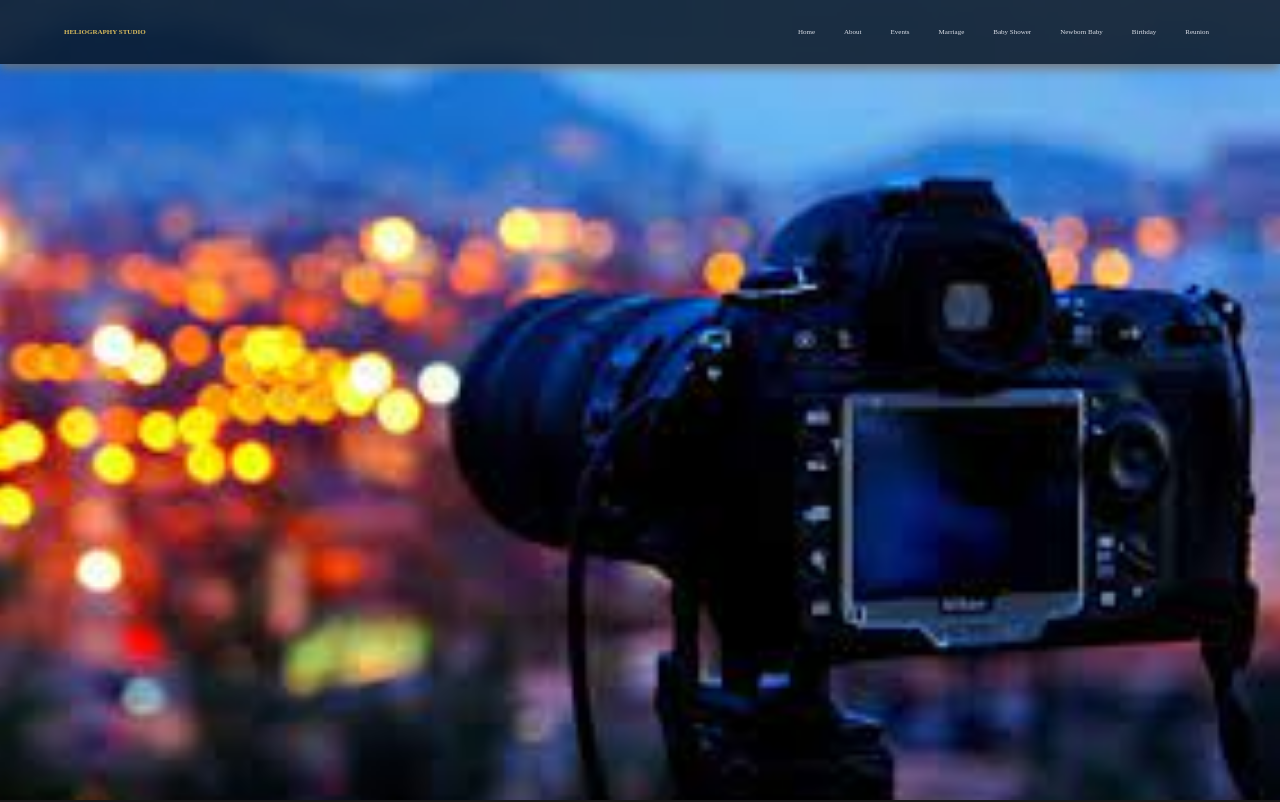
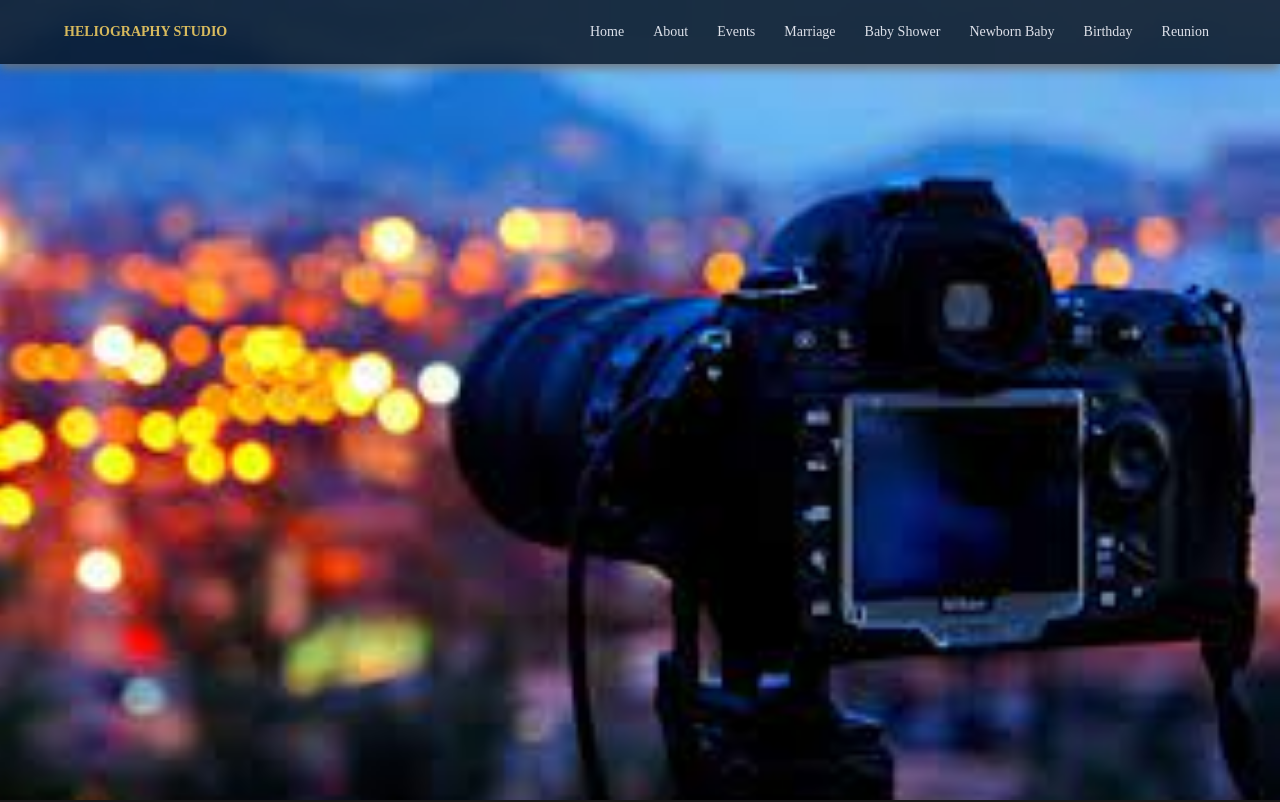
Before and after one commit to p-lakshmipriya/Heliography-Studio, a plain HTML site: page index.html in a window 1280 px wide. Shown: the top 802 px of the page. Drawn offline with nearby package versions, Linux system fonts and the light colour scheme.

Commit message:
font  align12

```diff
--- a/style.css
+++ b/style.css
@@ -49,14 +49,14 @@
 }
 .logo {
   order: 1;
-  font-size: 0.7rem;
+  font-size: 1.4rem;
   color: rgb(247, 197, 71);
 }
 
 .menu-items li {
   list-style: none;
   margin-left: 1.5rem;
-  font-size: 0.7rem;
+  font-size: 1.4rem;
   padding: 7px;
 }
 
```
